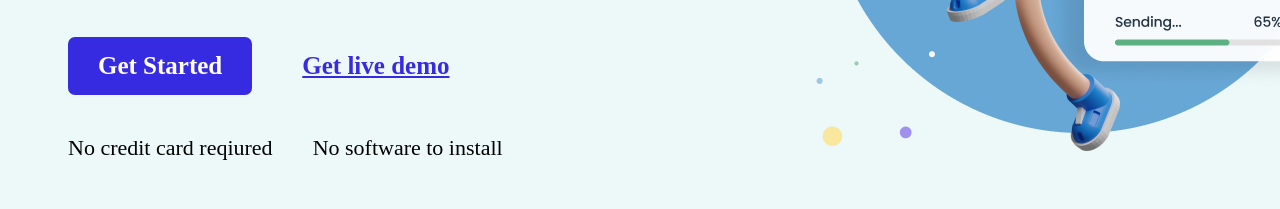
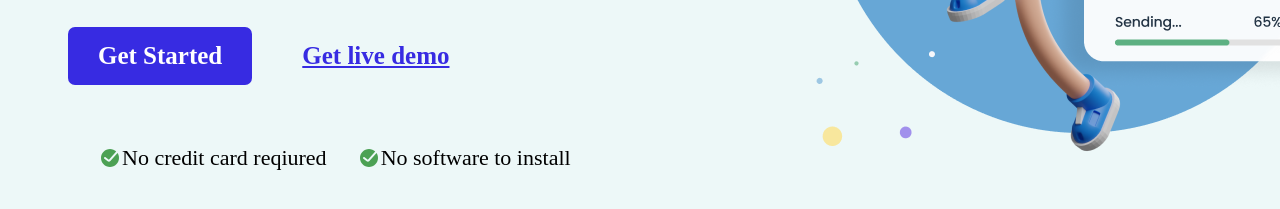
Before and after one commit to Zking4ever/peak-Craft-Club-Task, a plain HTML site: page index.html in a window 1280 px wide. Shown: the part 573-782 px from the top of the page. Drawn offline with Linux system fonts and the light colour scheme.

Commit message:
styled the page

```diff
--- a/index.html
+++ b/index.html
@@ -29,7 +29,14 @@
 
             <div class="btns_box"><span class="btn">Get Started</span> <span>Get live demo</span></div>
         <div class="small_txts">
-            <span>No credit card reqiured</span><span>No software to install</span>
+            <svg xmlns="http://www.w3.org/2000/svg" width="24" height="24" viewBox="0 0 24 24" fill="none">
+                <path fill-rule="evenodd" clip-rule="evenodd" d="M12 21C16.9706 21 21 16.9706 21 12C21 10.1666 20.4518 8.46124 19.5103 7.03891L12.355 14.9893C11.6624 15.7589 10.4968 15.8726 9.66844 15.2513L6.4 12.8C5.95817 12.4686 5.86863 11.8418 6.2 11.4C6.53137 10.9582 7.15817 10.8686 7.6 11.2L10.8684 13.6513L18.214 5.48955C16.5986 3.94717 14.4099 3 12 3C7.02944 3 3 7.02944 3 12C3 16.9706 7.02944 21 12 21Z" fill="#4CA154"/>
+                </svg>
+             <span>No credit card reqiured</span>
+             <svg xmlns="http://www.w3.org/2000/svg" width="24" height="24" viewBox="0 0 24 24" fill="none">
+                    <path fill-rule="evenodd" clip-rule="evenodd" d="M12 21C16.9706 21 21 16.9706 21 12C21 10.1666 20.4518 8.46124 19.5103 7.03891L12.355 14.9893C11.6624 15.7589 10.4968 15.8726 9.66844 15.2513L6.4 12.8C5.95817 12.4686 5.86863 11.8418 6.2 11.4C6.53137 10.9582 7.15817 10.8686 7.6 11.2L10.8684 13.6513L18.214 5.48955C16.5986 3.94717 14.4099 3 12 3C7.02944 3 3 7.02944 3 12C3 16.9706 7.02944 21 12 21Z" fill="#4CA154"/>
+                    </svg>
+             <span>No software to install</span>
         </div>
         </div>
         <div class="left">
--- a/style.css
+++ b/style.css
@@ -24,9 +24,10 @@ nav a{
     text-decoration: none;
     color: black;
     transition: all 0.5s ease;
+    border-bottom:  0px solid;
 }
 nav a:hover{
-    text-decoration: underline;
+    border-bottom: 3px solid;
     color:rgb(55, 43, 226) ;
     font-weight: bold;
 }
@@ -79,20 +80,21 @@ nav a:hover{
     text-decoration: none;
 }
 .btns_box span:hover{
-    padding: 15px 30px;
-    border-radius: 7px;
-    background-color: rgb(55, 43, 226);
-    color: white;
-    text-decoration: none;
-
+    cursor: pointer;
 }
 .small_txts{
     display: flex;
-    gap: 40px;
+    align-items: center;
 }
 .small_txts span{
     font-size: 22px;
+    margin-top: 40px;
 }
+.small_txts svg{
+    transform: translateY(10px);
+    margin-left: 30px;
+}
+
 .left{
     display: flex;
     align-items: center;
```
